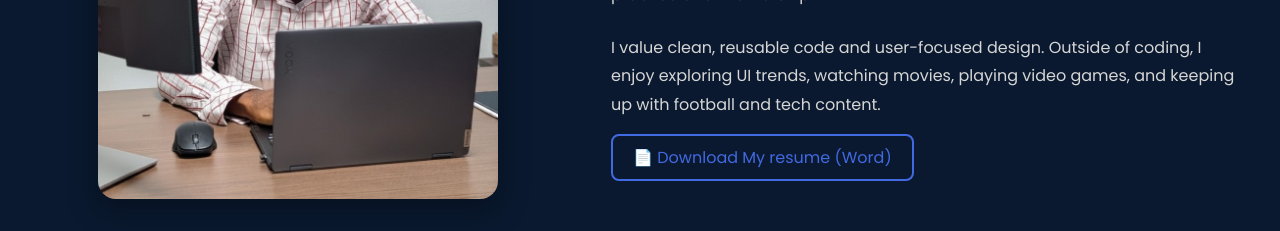
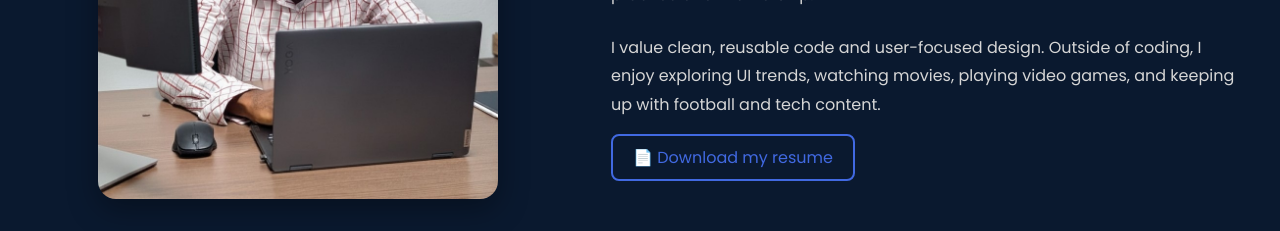
Before and after one commit to king-israel3/personal-portfolio, a React (Create React App) app: page / in a window 1280 px wide. Shown: the part 1080-1311 px from the top of the page. Built offline with nearby package versions, Linux system fonts and the light colour scheme.

Commit message:
changes made to website

```diff
--- a/src/components/About.js
+++ b/src/components/About.js
@@ -16,7 +16,7 @@ function About() {
 
           <p>I value clean, reusable code and user-focused design. Outside of coding, I enjoy exploring UI trends, watching movies, playing video games, and keeping up with football and tech content.</p>
 
-          <a href="/My-CV.pdf" className="cta-button" download>📄 Download My resume (Word)</a>
+          <a href="/My-CV.pdf" className="cta-button" download>📄 Download my resume</a>
         </div>
       </main>
     </section>
```
